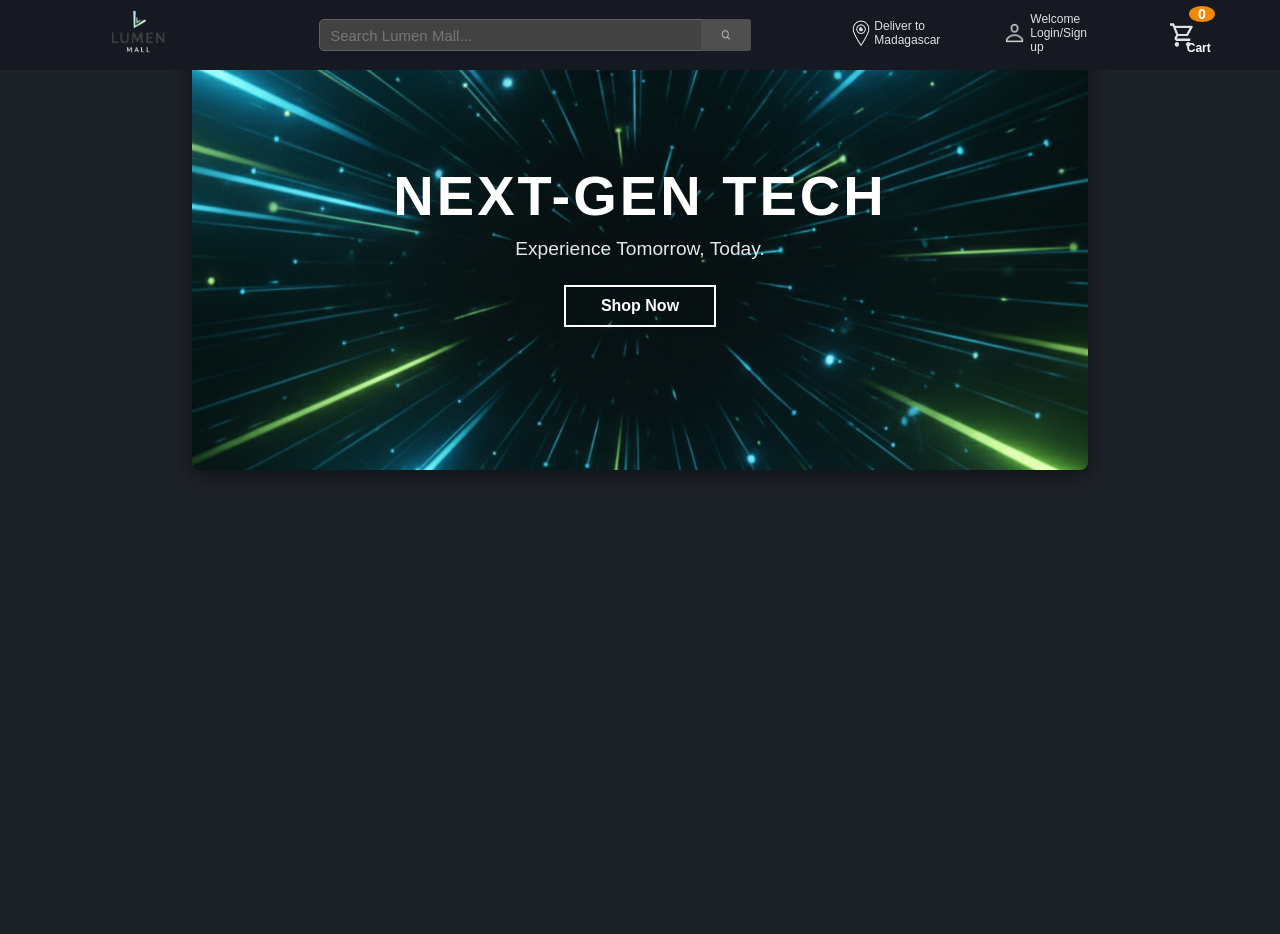
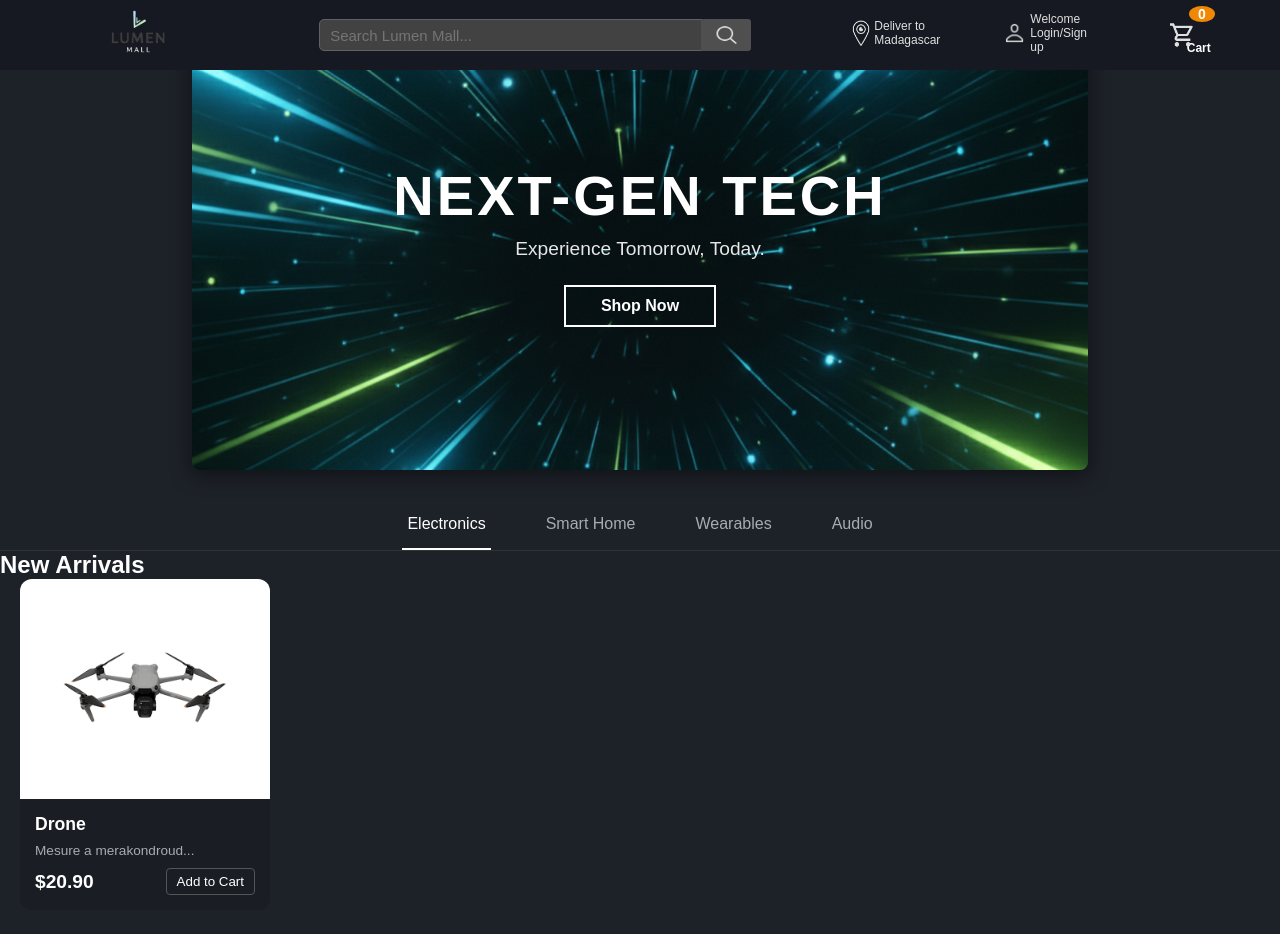
Before and after one commit to Kevin-Razafison/Lumen-mall-client, a React (Vite) app in the folder Lumen Mall/: page / in a window 1280 px wide. Shown: the top 934 px of the page. Before the commit the page ends 800 px from the top, so only its background shows below. Built offline with nearby package versions, Linux system fonts and the light colour scheme.

Commit message:
feat: implement reusable ProductCard with grid layout

```diff
--- a/Lumen Mall/src/App.jsx
+++ b/Lumen Mall/src/App.jsx
@@ -1,6 +1,9 @@
 import { useState } from 'react'
 import Header from './components/header/Header'
 import Hero from './components/Hero/Hero'
+import CategoryNav from './components/Hero/CategoryNav'
+import droneImg from '../public/drone-product-image.png'
+import ProductCard from './components/ProductCard/ProductCard'
 
 function App() {
 
@@ -8,6 +11,18 @@ function App() {
     <>
       <Header />
       <Hero />
+      <CategoryNav />
+      <section className="product-section">
+        <h2 className="section-title">New Arrivals</h2>
+        <div className="product-grid">
+          <ProductCard
+            image={droneImg}
+            name="Drone"
+            description="Mesure a merakondroud..."
+            price="20.90"
+          />
+        </div>
+      </section>
     </>
   )
 }
--- /dev/null
+++ b/Lumen Mall/src/components/Hero/CategoryNav.jsx
@@ -0,0 +1,26 @@
+import { useState } from 'react';
+import styles from './CategoryNav.module.css';
+
+const CategoryNav = () => {
+  const categories = ['Electronics', 'Smart Home', 'Wearables', 'Audio'];
+  const [activeCategory, setActiveCategory] = useState('Electronics');
+
+  return (
+    <nav className={styles.navWrapper}>
+      <div className={styles.container}>
+        {categories.map((cat) => (
+          <button
+            key={cat}
+            className={`${styles.navItem} ${activeCategory === cat ? styles.active : ''}`}
+            onClick={() => setActiveCategory(cat)}
+          >
+            {cat}
+          </button>
+        ))}
+      </div>
+      <hr className={styles.divider} />
+    </nav>
+  );
+};
+
+export default CategoryNav;
--- /dev/null
+++ b/Lumen Mall/src/components/Hero/CategoryNav.module.css
@@ -0,0 +1,39 @@
+.navWrapper {
+  width: 100%;
+  padding-top: 10px;
+}
+
+.container {
+  display: flex;
+  justify-content: center;
+  gap: 50px;
+  max-width: 1200px;
+  margin: 0 auto;
+}
+
+.navItem {
+  background: none;
+  border: none;
+  color: #a7acb2;
+  font-size: 1rem;
+  font-weight: 500;
+  padding: 15px 5px;
+  cursor: pointer;
+  transition: color 0.2s ease;
+  border-bottom: 2px solid transparent;
+}
+
+.navItem:hover {
+  color: #ffffff;
+}
+
+.active {
+  color: #ffffff;
+  border-bottom: 2px solid #ffffff;
+}
+
+.divider {
+  border: 0;
+  border-top: 1px solid #333;
+  margin: 0;
+}
--- /dev/null
+++ b/Lumen Mall/src/components/ProductCard/ProductCard.jsx
@@ -0,0 +1,21 @@
+import styles from './ProductCard.module.css';
+
+const ProductCard = ({ image, name, description, price }) => {
+  return (
+    <div className={styles.card}>
+      <div className={styles.imageWrapper}>
+        <img src={image} alt={name} className={styles.productImage} />
+      </div>
+      <div className={styles.details}>
+        <h3 className={styles.title}>{name}</h3>
+        <p className={styles.description}>{description}</p>
+        <div className={styles.footer}>
+          <span className={styles.price}>${price}</span>
+          <button className={styles.addBtn}>Add to Cart</button>
+        </div>
+      </div>
+    </div>
+  );
+};
+
+export default ProductCard;
--- /dev/null
+++ b/Lumen Mall/src/components/ProductCard/ProductCard.module.css
@@ -0,0 +1,72 @@
+.card {
+  background-color: #1a1d23;
+  margin-left: 20px;
+  margin-bottom: 50px;
+  border-radius: 12px;
+  width: 250px;
+  overflow: hidden;
+  transition: transform 0.2s ease;
+  display: flex;
+  flex-direction: column;
+}
+
+.card:hover {
+  transform: translateY(-5px);
+}
+
+.imageWrapper {
+  background-color: white; /* Contrast for product photos */
+  padding: 20px;
+  display: flex;
+  justify-content: center;
+  align-items: center;
+}
+
+.productImage {
+  width: 100%;
+  height: 180px;
+  object-fit: contain;
+}
+
+.details {
+  padding: 15px;
+}
+
+.title {
+  margin: 0;
+  font-size: 1.1rem;
+  color: white;
+}
+
+.description {
+  color: #a7acb2;
+  font-size: 0.85rem;
+  margin: 8px 0;
+}
+
+.footer {
+  display: flex;
+  justify-content: space-between;
+  align-items: center;
+  margin-top: 10px;
+}
+
+.price {
+  font-weight: bold;
+  font-size: 1.2rem;
+  color: white;
+}
+
+.addBtn {
+  background: transparent;
+  border: 1px solid #555;
+  color: white;
+  padding: 5px 10px;
+  border-radius: 4px;
+  cursor: pointer;
+}
+
+.addBtn:hover {
+  background: white;
+  color: black;
+}
--- a/Lumen Mall/src/components/header/SearchBar.module.css
+++ b/Lumen Mall/src/components/header/SearchBar.module.css
@@ -40,6 +40,6 @@
 }
 
 .searchButton img{
-    height: 40%;
-    width: 20%;
+    height: 70%;
+    width: 50%;
 }
--- a/Lumen Mall/src/index.css
+++ b/Lumen Mall/src/index.css
@@ -7,3 +7,7 @@
 body{
     background-color: #1d2128;
 }
+
+.section-title{
+    color: white;
+}
```
Also changed, not shown: Lumen Mall/public/drone-product-image.png (added).
